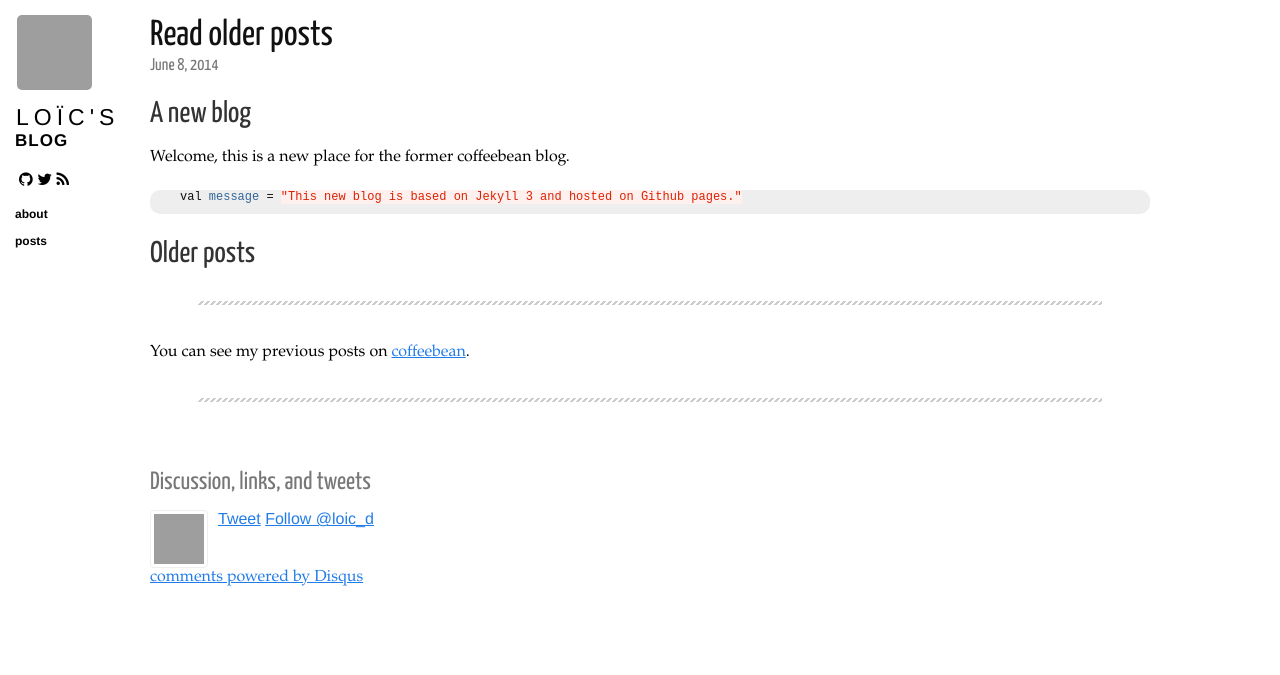
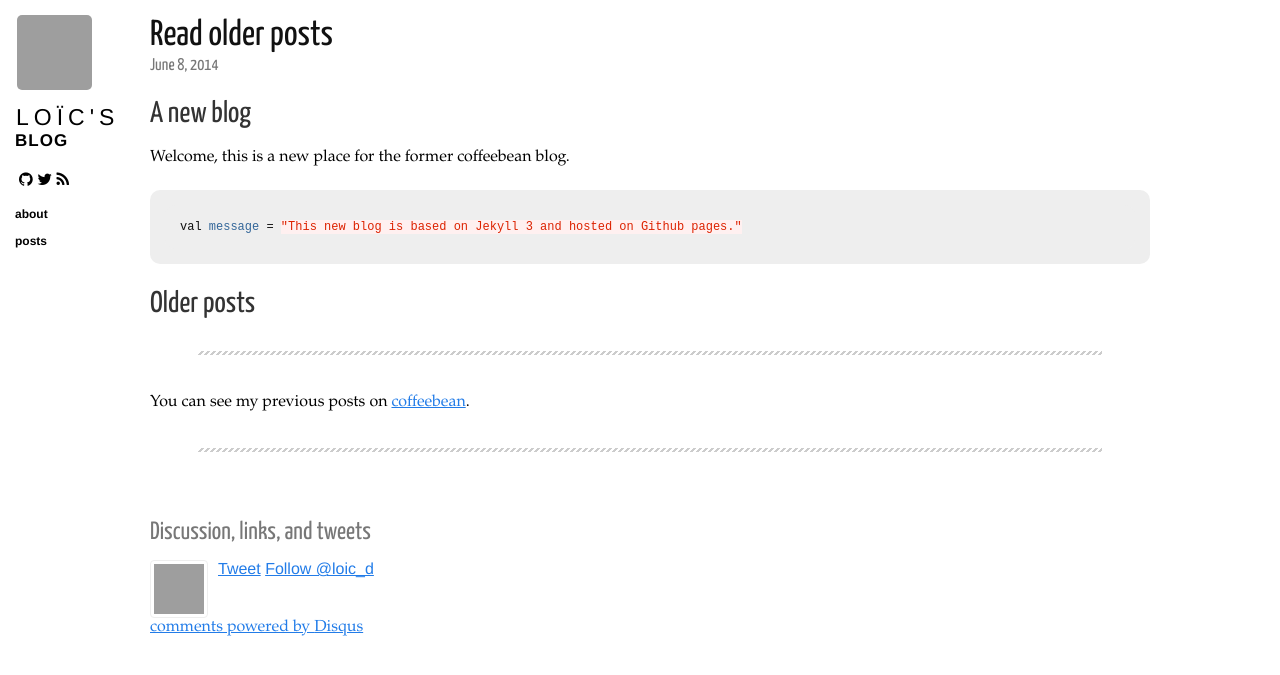
Before and after one commit to loicdescotte/loicdescotte.github.io, a Jekyll site: the page built from _posts/2014-06-08-first.md, in a window 1280 px wide. Shown: the top 675 px of the page. Built offline with Jekyll 4.4.1, drawn with Linux system fonts in a browser that asks for light colours; nearby versions of some CDN libraries; comment, search, counter and statistics services are not loaded; grey boxes are pictures that could not be loaded.

Commit message:
Update pygments.css

```diff
--- a/css/pygments.css
+++ b/css/pygments.css
@@ -1,11 +1,8 @@
 .highlight {
-  margin-top: 0px;
-  margin-bottom: 10px;
-  margin-right: 0px;
-  margin-left: 0px;
+  margin: 0;
   background-color: #eee;
   font-size: 12px;
-  padding: 0px 15px;
+  padding: 15px 15px;
   -webkit-border-radius: 10px;
   -moz-border-radius: 10px;
   overflow: hidden;
```
